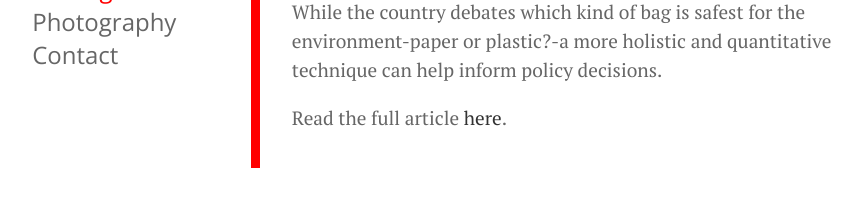
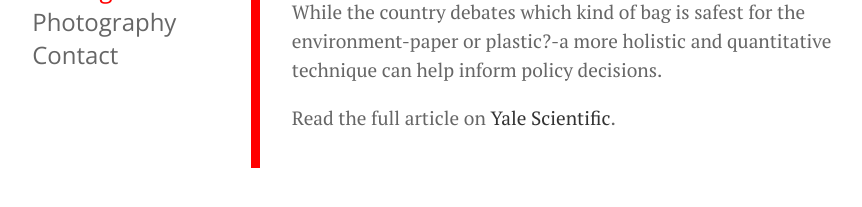
Before and after one commit to raintsong/raintsong.github.io, a Jekyll site: the page built from _posts/2015-05-08-paper-vs-plastic.md, in a window 1280 px wide. Shown: the part 175-382 px from the top of the page, without its empty margins (179-1041 px from the left). Built offline with Jekyll 4.4.1, drawn with Linux system fonts in a browser that asks for light colours.

Commit message:
Cleanup markdown on YSM posts

```diff
--- a/_posts/2015-05-08-paper-vs-plastic.md
+++ b/_posts/2015-05-08-paper-vs-plastic.md
@@ -5,4 +5,4 @@ theme: science
 ---
 While the country debates which kind of bag is safest for the environment-paper or plastic?-a more holistic and quantitative technique can help inform policy decisions.
 
-Read the full article <a href="http://www.yalescientific.org/2015/05/paper-vs-plastic-the-science-behind-the-national-shopping-controversy/">here</a>.
+Read the full article on [Yale Scientific](http://www.yalescientific.org/2015/05/paper-vs-plastic-the-science-behind-the-national-shopping-controversy/).
```
Also changed, not shown: _posts/2016-02-22-foresting-from-the-ground-up.md (+1 -1 lines).
